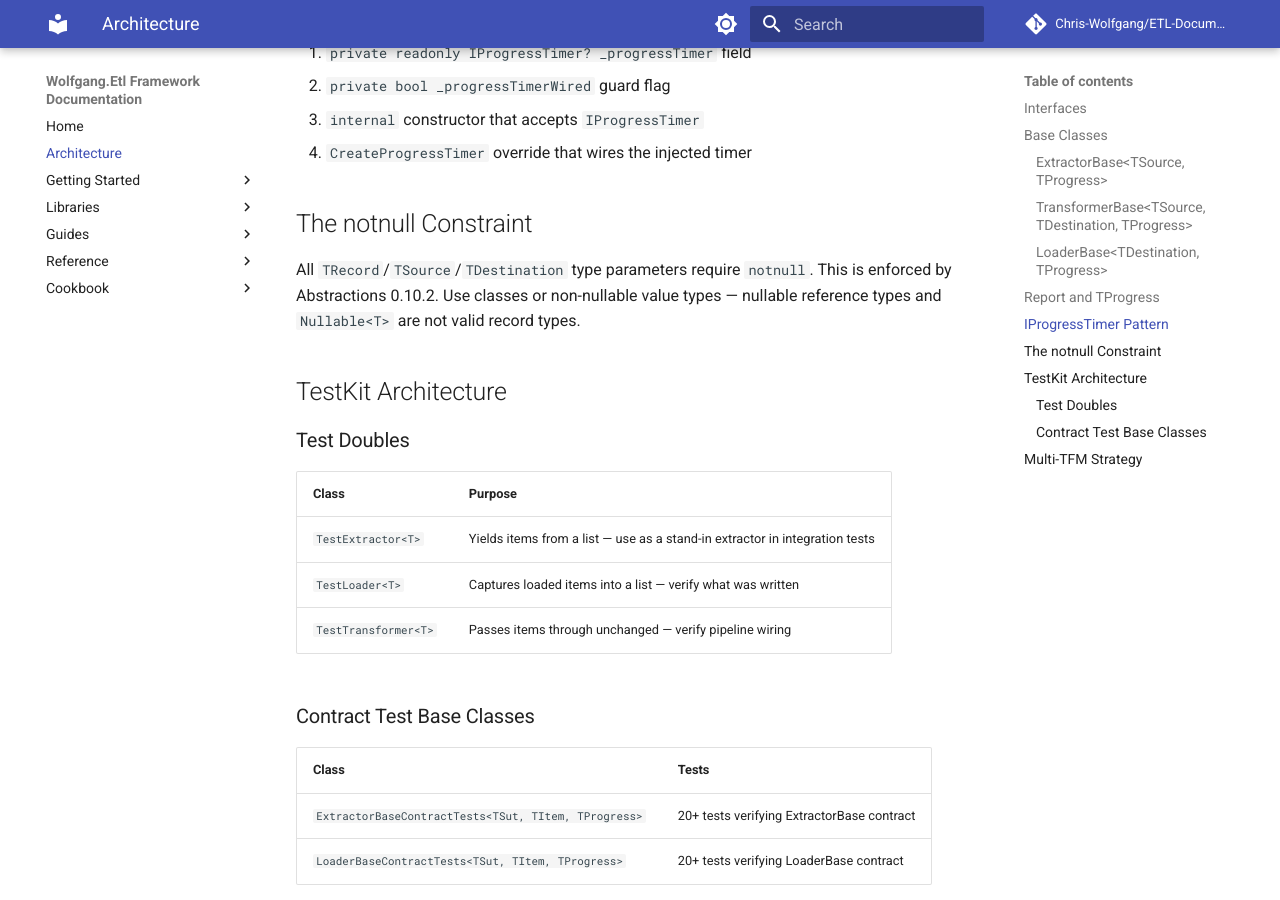
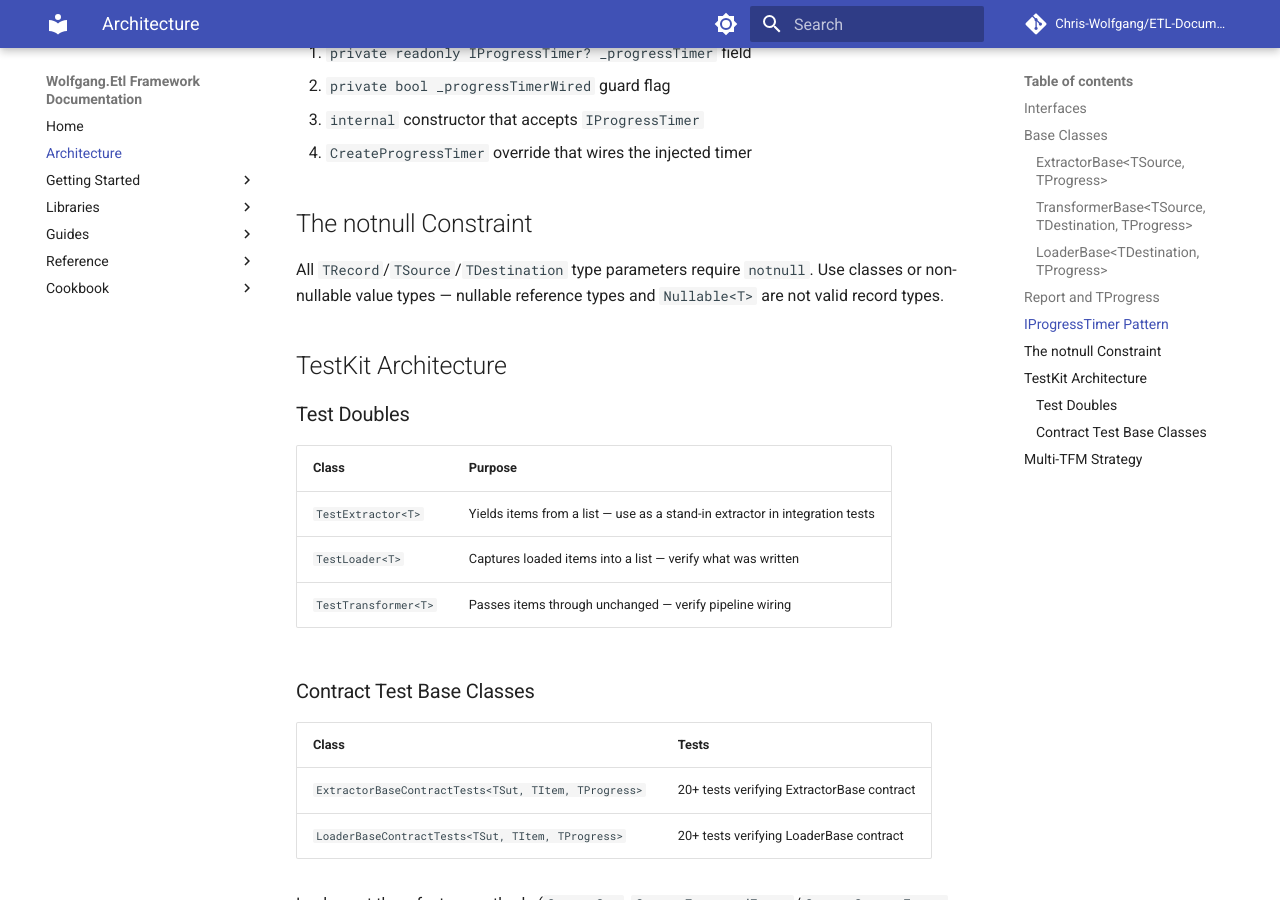
Before and after one commit to Chris-Wolfgang/ETL-Documentation, an MkDocs documentation site: the page built from docs/architecture.md, in a window 1280 px wide and 900 px high, scrolled down 4075 px. Built offline with MkDocs 1.6.1 and Material for MkDocs 9.7.7, drawn with Linux system fonts in a browser that asks for light colours; comment, search, counter and statistics services are not loaded.

Commit message:
architecture.md: drop pinned version from "The notnull Constraint" section
The section read:

  All TRecord/TSource/TDestination type parameters require notnull.
  This is enforced by Abstractions 0.10.2. Use classes or non-nullable
  value types -- nullable reference types and Nullable<T> are not valid
  record types.

The middle sentence ("This is enforced by Abstractions 0.10.2") pinned
a specific Abstractions version into narrative architecture prose, which
needs updating on every release for negligible information value at
this spot. The architecture page describes how things *are*, not how
they *evolved* -- version-of-introduction info belongs in a changelog
or in per-member API reference (where the "Introduced in: X.Y.Z"
pattern is already used), not in this section's narrative.

Removing the sentence entirely. The remaining two sentences carry the
substantive content (the constraint exists, what valid record types
look like).

Same maintenance-burden reasoning as the earlier cleanups:
- per-member "Applies to" tables -> "Introduced in" notes
- library Version rows -> NuGet badges
- Home Packages table -> pointer to Installation

Co-Authored-By: Claude Opus 4.6 <noreply@anthropic.com>

```diff
--- a/docs/architecture.md
+++ b/docs/architecture.md
@@ -92,7 +92,7 @@ Each ETL component follows a consistent injection pattern:
 
 ## The notnull Constraint
 
-All `TRecord`/`TSource`/`TDestination` type parameters require `notnull`. This is enforced by Abstractions 0.10.2. Use classes or non-nullable value types — nullable reference types and `Nullable<T>` are not valid record types.
+All `TRecord`/`TSource`/`TDestination` type parameters require `notnull`. Use classes or non-nullable value types — nullable reference types and `Nullable<T>` are not valid record types.
 
 ## TestKit Architecture
 
```
